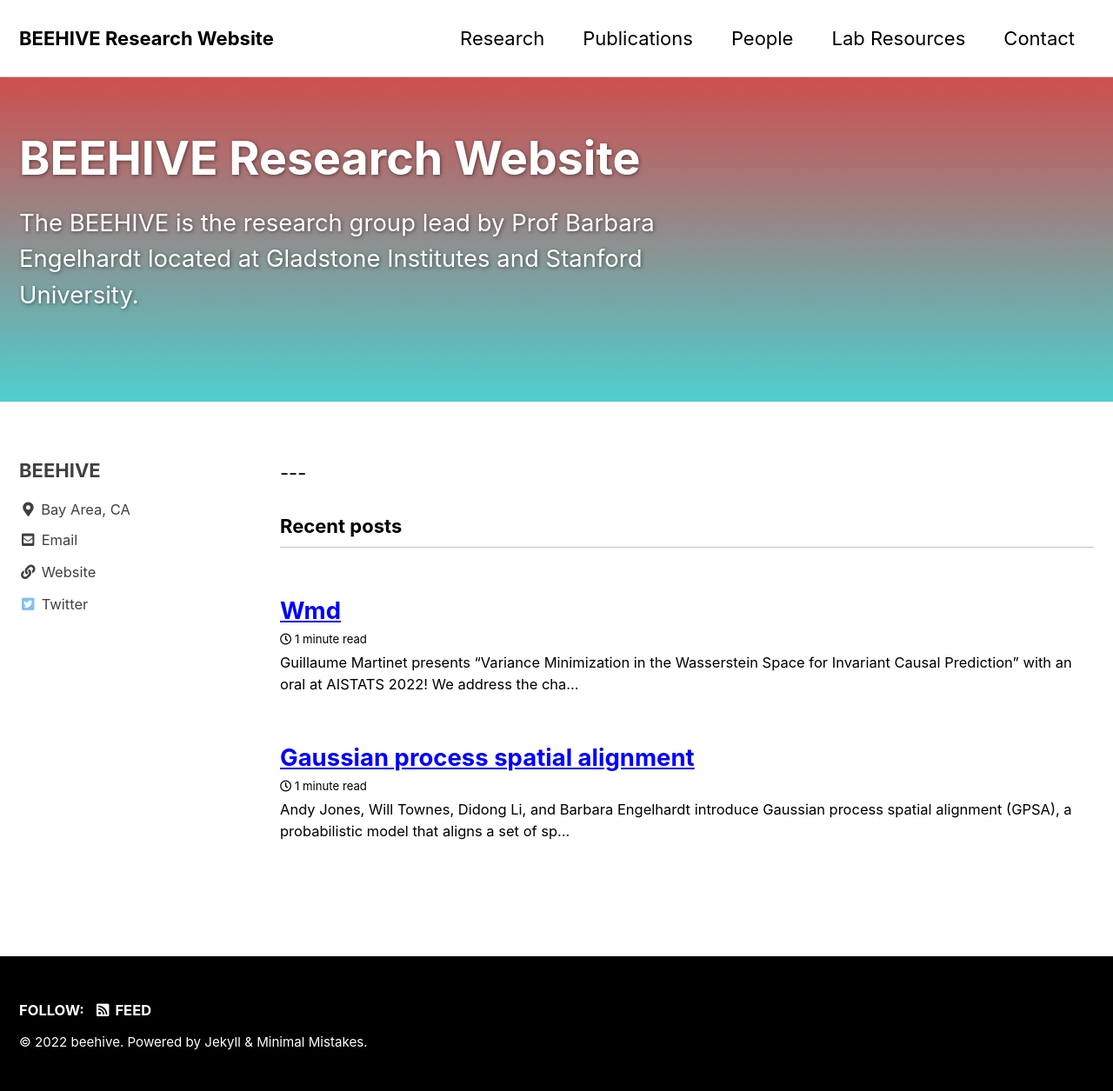
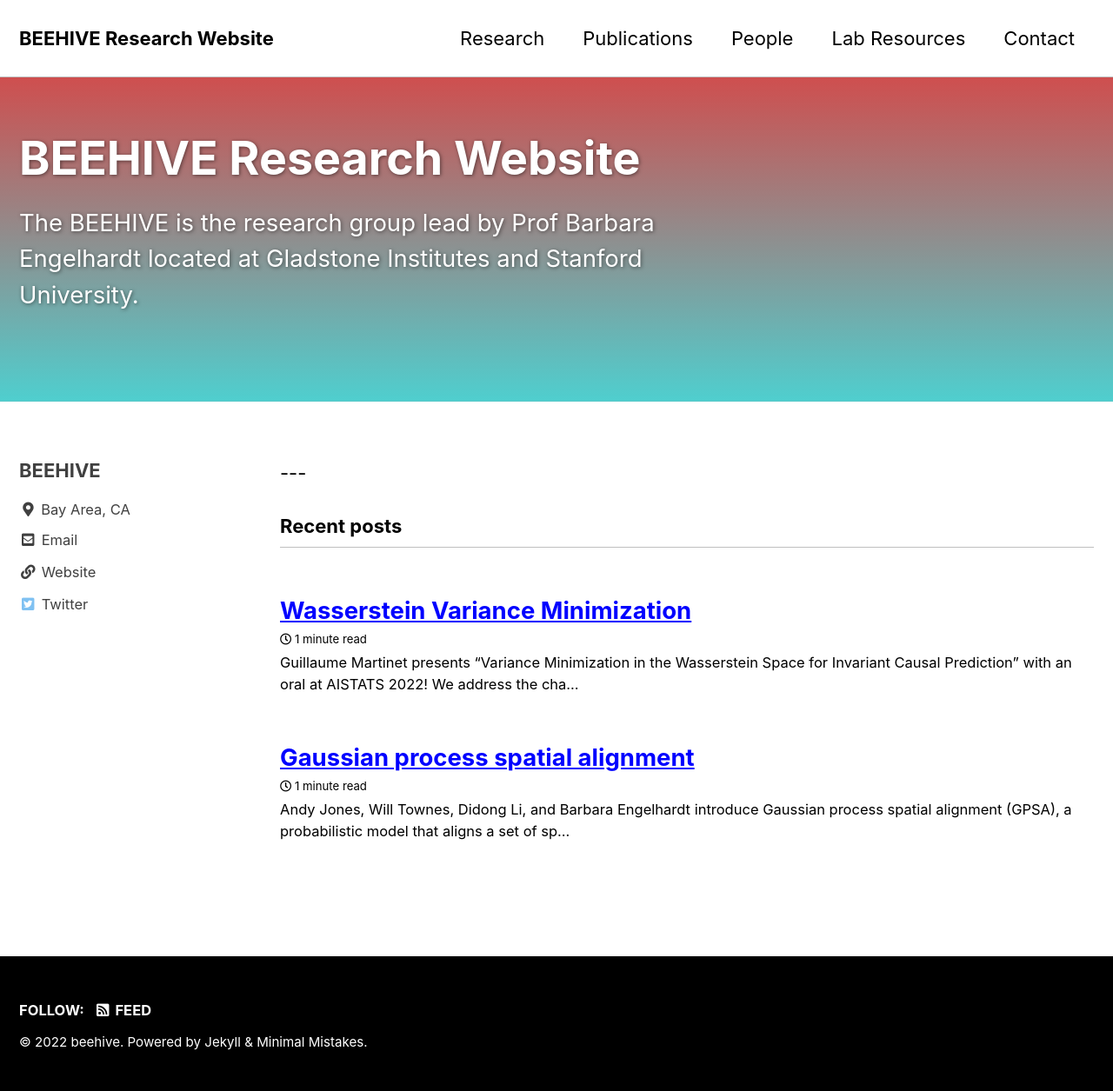
Before and after one commit to stanfordbeehive/stanfordbeehive.github.io, a Jekyll site: the page built from index.html, in a window 1280 px wide. Shown: the whole page at 87% size. Built offline with Jekyll 4.4.1, drawn with Linux system fonts in a browser that asks for light colours; cached includes are drawn as plain includes; the list of posts is cut into pages by our own code.

Commit message:
Update 2022-03-29-WMD.md

```diff
--- a/_posts/2022-03-29-WMD.md
+++ b/_posts/2022-03-29-WMD.md
@@ -1,3 +1,8 @@
+---
+layout: post
+title:  "Wasserstein Variance Minimization"
+---
+
 Guillaume Martinet presents "Variance Minimization in the Wasserstein Space for Invariant Causal Prediction" with an oral at AISTATS 2022! We address the challenge of identifying causal features in prediction using the invariance assumption.
 
 The Invariance Assumption states that the residuals of a regression problem remain invariant in distribution across samples when the causal variables are included in the model.
```
